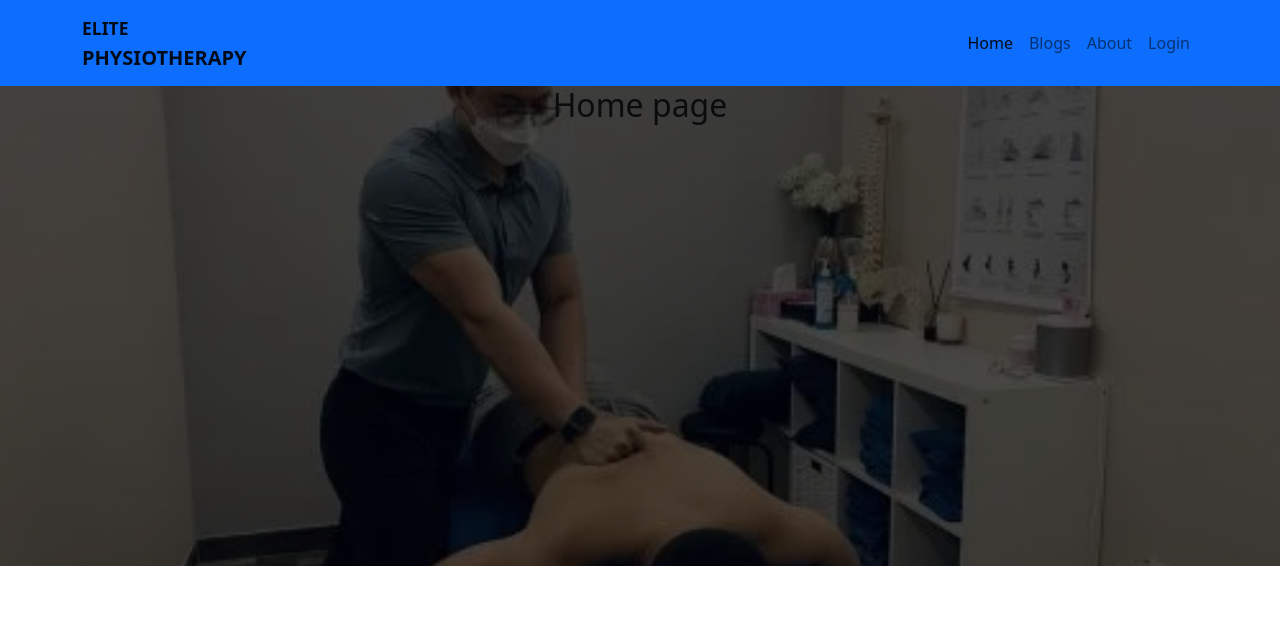
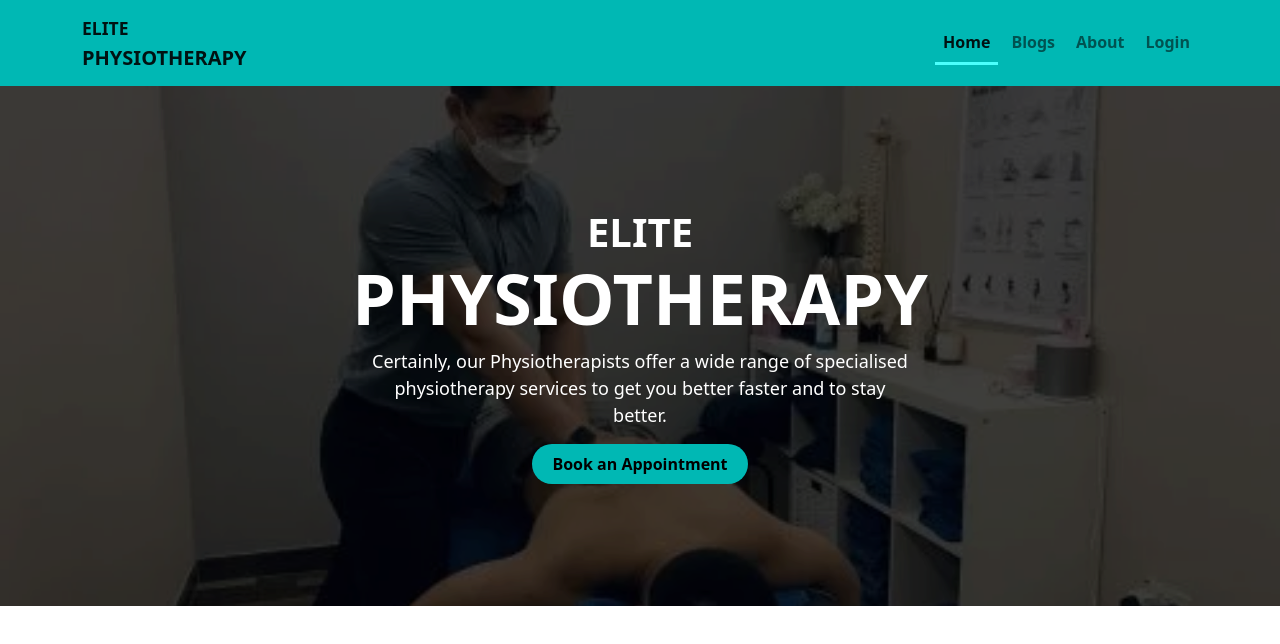
Before and after one commit to Ramash3828/elite-physiotherapy-center, a React (Create React App) app: page / in a window 1280 px wide. Shown: the top 644 px of the page. Built offline with nearby package versions, Linux system fonts and the light colour scheme.

Commit message:
Banner area complete

```diff
--- a/src/Components/Header/Header.css
+++ b/src/Components/Header/Header.css
@@ -2,3 +2,17 @@
     margin: 0;
     font-weight: bold;
 }
+.myNav a {
+    color: black;
+    font-weight: bold;
+    margin-left: 5px;
+    transition: all 0.5s;
+    -webkit-transition: all 0.5s;
+    -moz-transition: all 0.5s;
+    -ms-transition: all 0.5s;
+    -o-transition: all 0.5s;
+}
+.myNav a.active,
+.myNav a:hover {
+    border-bottom: 3px solid #4bfffc;
+}
--- a/src/Components/Header/Header.js
+++ b/src/Components/Header/Header.js
@@ -5,7 +5,11 @@ import "./Header.css";
 
 const Header = () => {
     return (
-        <Navbar collapseOnSelect bg="primary" expand="lg">
+        <Navbar
+            collapseOnSelect
+            style={{ backgroundColor: `#00B8B4` }}
+            expand="lg"
+        >
             <Container>
                 <Navbar.Brand as={Link} to="/">
                     <div className="text-start logo">
@@ -17,7 +21,7 @@ const Header = () => {
                 </Navbar.Brand>
                 <Navbar.Toggle aria-controls="responsive-navbar-nav" />
                 <Navbar.Collapse id="responsive-navbar-nav">
-                    <Nav className="ms-auto">
+                    <Nav className="ms-auto myNav">
                         <Nav.Link as={NavLink} to="/">
                             Home
                         </Nav.Link>
--- a/src/Components/Home/Home.css
+++ b/src/Components/Home/Home.css
@@ -1,16 +1,74 @@
 #hero-area {
-    height: 60vh;
+    min-height: 65vh;
     background-position: center;
     background-repeat: no-repeat;
     background-size: cover;
     position: relative;
+    color: #fff;
+    z-index: -1;
+    display: grid;
+    place-items: center;
 }
-#hero-area ::after {
+#hero-area ::before {
     position: absolute;
     content: "";
     width: 100%;
     height: 100%;
     top: 0;
     left: 0;
-    background: rgba(0, 0, 0, 0.7);
+    background: rgba(0, 0, 0, 0.2);
+    z-index: -1;
 }
+
+.banner-text h2 {
+    font-size: 70px;
+    font-weight: bold;
+    text-transform: uppercase;
+}
+.banner-text p small {
+    font-size: 40px;
+}
+.banner-text p {
+    font-size: 18px;
+    margin-bottom: 0;
+}
+.hero-btn {
+    background-color: #00b8b4;
+    color: #000;
+    padding: 8px 20px;
+    border: transparent;
+    margin-top: 15px;
+    border-radius: 50px;
+    font-weight: bold;
+    cursor: pointer;
+    text-decoration: none;
+    margin-top: 15px;
+    transition: all 0.5s;
+    -webkit-transition: all 0.5s;
+    -moz-transition: all 0.5s;
+    -ms-transition: all 0.5s;
+    -o-transition: all 0.5s;
+    z-index: 11;
+}
+.hero-btn:hover {
+    background-color: #f7f54f;
+}
+.details {
+    width: 50%;
+    margin: 0 auto;
+}
+
+@media screen and (max-width: 768px) {
+    .banner-text h2 {
+        font-size: 40px;
+    }
+    .banner-text p small {
+        font-size: 20px;
+    }
+    .banner-text p {
+        font-size: 16px;
+    }
+    .details {
+        width: 100%;
+    }
+}
--- a/src/Components/Home/Home.js
+++ b/src/Components/Home/Home.js
@@ -9,7 +9,20 @@ const HOme = () => {
                 backgroundImage: `URL(${Banner})`,
             }}
         >
-            <h2>Home page</h2>
+            <div className="banner-text">
+                <h2>
+                    <p>
+                        <small>ELITE </small>
+                    </p>{" "}
+                    PHYSIOTHERAPY
+                </h2>
+                <p className="details">
+                    Certainly, our Physiotherapists offer a wide range of
+                    specialised physiotherapy services to get you better faster
+                    and to stay better.
+                </p>
+                <button className="hero-btn">Book an Appointment</button>
+            </div>
         </div>
     );
 };
```
